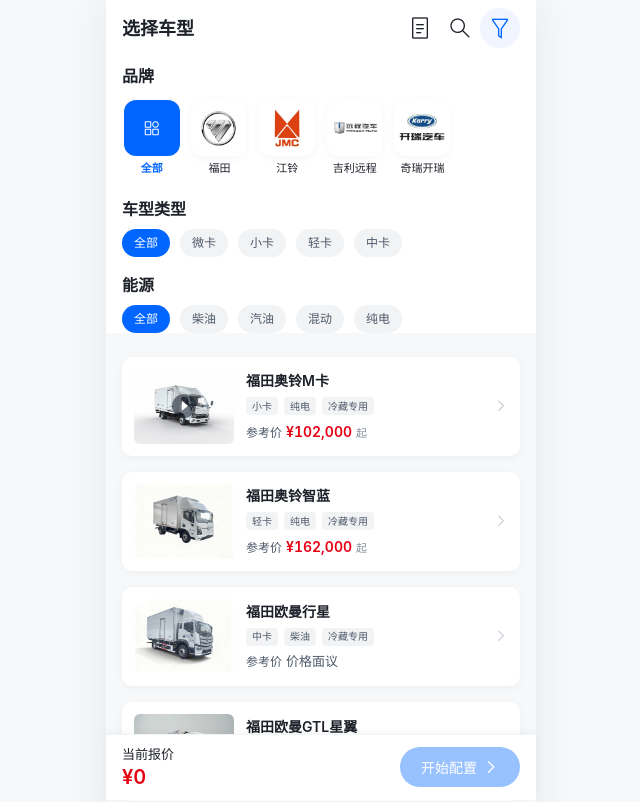
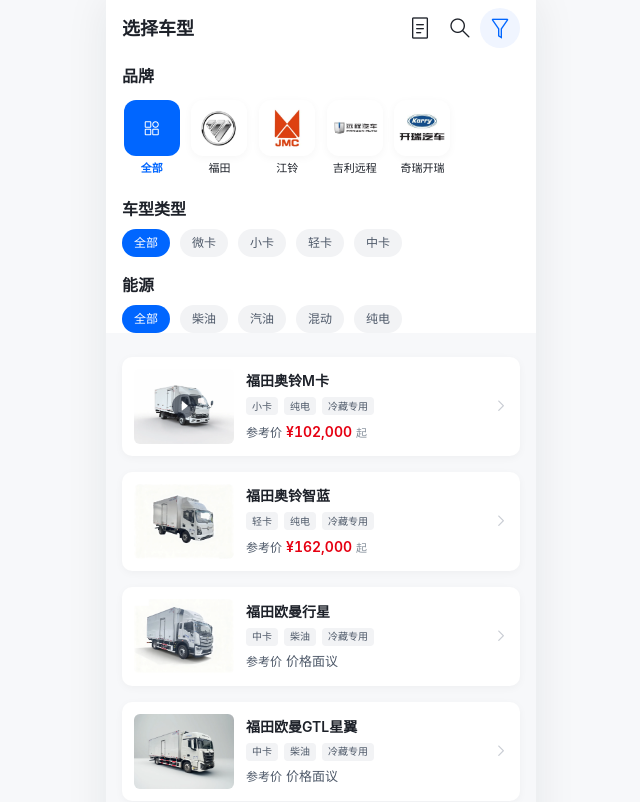
Before and after one commit to AoXueLCC/aoxue, a Vue app: page / in a window 1280 px wide. Shown: the top 802 px of the page, without its empty margins (319-959 px from the left). Built offline with nearby package versions, Linux system fonts and the light colour scheme.

Commit message:
feat: 首页底部报价模块仅在已选车型后展示
新客户打开首页时不显示'当前报价+开始配置'底部栏，
点进具体车辆（setTruck）返回后才出现，避免未选车时展示无意义的价格模块

```diff
--- a/src/views/TruckList.vue
+++ b/src/views/TruckList.vue
@@ -105,7 +105,7 @@
 </script>
 
 <template>
-  <div class="page quote-page">
+  <div class="page quote-page" :class="{ 'no-bar': !hasTruck }">
     <header class="page-header">
       <h1 class="page-title">选择车型</h1>
       <div class="header-actions">
@@ -201,7 +201,8 @@
       </section>
     </main>
 
-    <div class="bottom-bar">
+    <!-- 底部报价模块：客户点进具体车辆（已选车型）后才展示 -->
+    <div v-if="hasTruck" class="bottom-bar">
       <div class="bar-price">
         <span class="bar-label">当前报价</span>
         <div class="bar-amount">
@@ -209,12 +210,7 @@
         </div>
         <span v-if="store.selectionSummary" class="bar-summary">{{ store.selectionSummary }}</span>
       </div>
-      <button
-        class="bar-btn"
-        :class="{ disabled: !hasTruck }"
-        :disabled="!hasTruck"
-        @click="goConfig"
-      >
+      <button class="bar-btn" @click="goConfig">
         {{ btnText }}
         <van-icon name="arrow" size="16" />
       </button>
@@ -225,6 +221,10 @@
 <style scoped>
 .quote-page {
   padding-bottom: calc(82px + var(--safe-bottom) + 16px);
+}
+
+.quote-page.no-bar {
+  padding-bottom: calc(24px + var(--safe-bottom));
 }
 
 .page-header {
@@ -453,11 +453,6 @@
   transform: scale(0.98);
 }
 
-.bar-btn.disabled {
-  opacity: 0.4;
-  cursor: not-allowed;
-}
-
 .search-in-enter-active,
 .search-in-leave-active {
   transition: opacity 0.3s ease-out, transform 0.3s ease-out;
```
